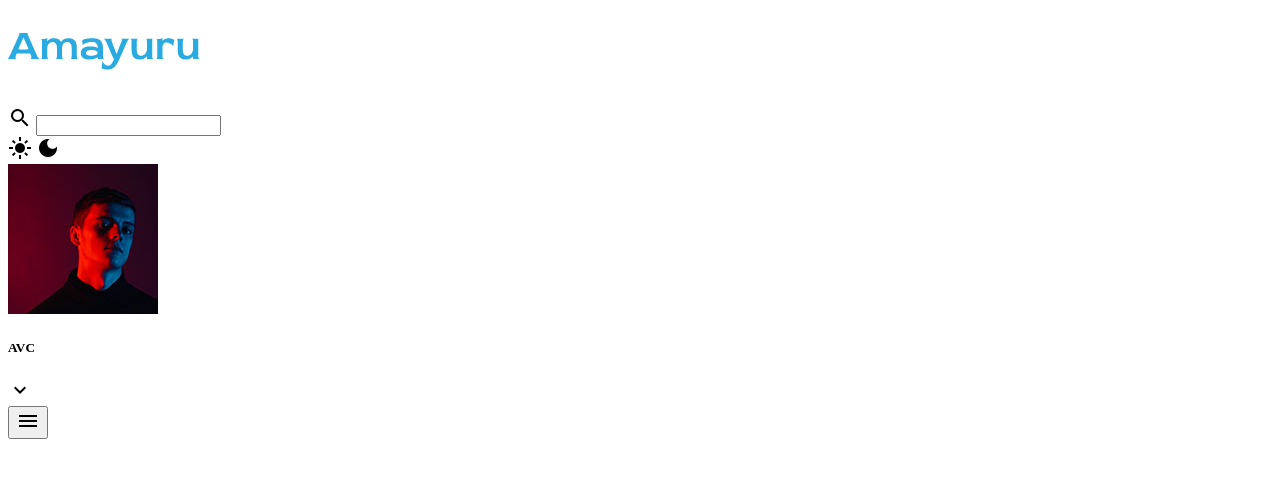
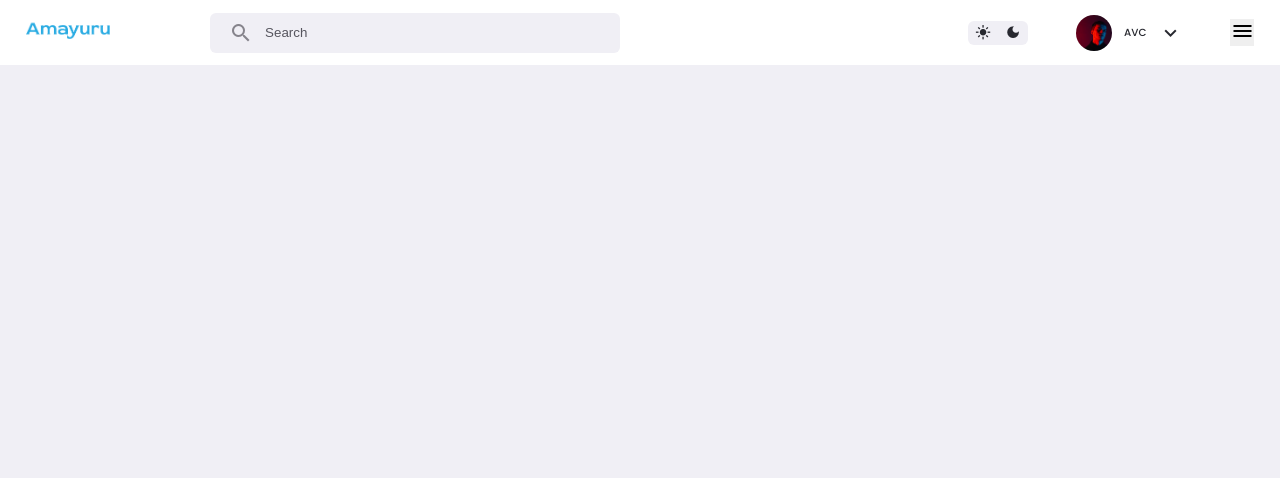
Before and after one commit to amayuru56789/AVC_Dash-Board, a plain HTML site: page AdminDashBoard/index.html in a window 1280 px wide. Drawn offline with Linux system fonts and the light colour scheme.

Commit message:
added css for navbar

```diff
--- a/AdminDashBoard/assets/css/styles.css
+++ b/AdminDashBoard/assets/css/styles.css
@@ -0,0 +1,216 @@
+/* ROOT CSS VARIABLES */
+:root{
+    --color-white: #ffffff;
+    --color-light: #f0eff5;
+    --color-gray-light: #86848c;
+    --color-gray-dark: #56555e;
+    --color-dark: #27282f;
+    --color-primary: rgb(71, 7, 234);
+    --color-success: rgb(34, 202, 75);
+    --color-danger: rgb(255, 67, 54);
+    --color-warning: rgb(234, 181, 7);
+    --color-purple: rgb(160, 99, 245);
+
+    --color-primary-light: rgba(71, 7, 234, 0.2);
+    --color-success-light: rgba(34, 202, 75, 0.2);
+    --color-danger-light: rgba(255, 67, 54, 0.2);
+    --color-purple-light: rgba(160, 99, 245, 0.2);
+
+    --card-padding: 1.6rem;
+    --padding-1: 1rem;
+    --padding-2: 8px;
+
+    --card-border-radius: 1.6rem;
+    --border-radius-1: 1rem;
+    --border-radius-2: 6px;
+}
+
+*{
+    margin: 0;
+    padding: 0;
+    outline: 0;
+    border: 0;
+    appearance: none;
+    text-decoration: none;
+    list-style: none;
+    box-sizing: border-box;
+}
+
+html{
+    font-size: 12px;
+}
+
+body{
+    background: var(--color-light);
+    font-family: poppins, sans-serif;
+    min-height: 100vh;
+    color: var(--color-dark);
+}
+
+img{
+    width: 100%;
+}
+
+h1{
+    font-size: 2.2rem;
+}
+
+h2{
+    font-size: 1.5rem;
+}
+
+h3{
+    font-size: 1.2rem;
+}
+
+h4{
+    font-size: 1rem;
+}
+
+h5{
+    font-size: 0.86rem;
+    font-weight: 500;
+}
+
+h6{
+    font-size: 7.6rem;
+}
+
+p{
+    font-size: 0.86rem;
+    color: var(--color-gray-dark)
+}
+
+small{
+    font-weight: 300;
+    font-size: 0.77rem;
+}
+
+.text-muted{
+    color: var(--color-gray-light)
+}
+
+.primary{
+    color: var(--color-primary);
+}
+
+.danger{
+    color: var(--color-danger);
+}
+
+.success{
+    color: var(--color-success);
+}
+
+.purple{
+    color: var(--color-purple);
+}
+
+.bg-primary{
+    background: var(--color-primary);
+    box-shadow: 0 0.8rem var(--color-primary-light);
+}
+
+.bg-danger{
+    background: var(--color-danger);
+    box-shadow: 0 0.8rem var(--color-danger-light);
+}
+
+.bg-success{
+    background: var(--color-success);
+    box-shadow: 0 0.8rem var(--color-success-light);
+}
+
+.bg-purple{
+    background: var(--color-purple);
+    box-shadow: 0 0.8rem var(--color-purple-light);
+}
+
+/* ============= NAV BAR ============ */
+nav{
+    width: 100%;
+    background: var(--color-white);
+    padding: 1rem 0;
+}
+
+nav .container{
+    display: flex;
+    justify-content: space-between;
+    align-items: center;
+    position: relative;
+    width: 96%;
+    margin: 0 auto;
+    /*background: black;*/
+}
+
+nav img.logo{
+    width: 7rem;
+}
+
+nav .search-bar{
+    background: var(--color-light);
+    padding: var(--padding-2) var(--card-padding);
+    width: 32vw;
+    border-radius: var(--border-radius-2);
+    display: flex;
+    align-items: center;
+    gap: 1rem;
+    color: var(--color-gray-light);
+    position: absolute;
+    left: 15%;
+}
+
+nav .search-bar input[type="search"]{
+    color: var(--color-dark);
+    background: transparent;
+    width: 100%;
+}
+
+nav .search-bar input[type="search"]::placeholder{
+    color: var(--color-gray-dark);
+}
+
+nav .profile-area{
+    display: flex;
+    align-items: center;
+    justify-content: space-between;
+    gap: 4rem;
+}
+
+nav .profile-area .theme-btn{
+    display: flex;
+    background: var(--color-light);
+    width: 5rem;
+    height: 2rem;
+    border-radius: var(--border-radius-2);
+    cursor: pointer;
+}
+
+nav .profile-area .theme-btn span{
+    width: 50%;
+    height: 100%;
+    display: flex;
+    align-items: center;
+    justify-content: center;
+    font-size: 1.3rem;
+}
+
+nav .profile-area .theme-btn .active{
+    background: var(--color-dark);
+    border-radius: var(--border-radius-2);
+    color: var(--color-white);
+}
+
+nav .profile-area .profile{
+    display: flex;
+    gap: 1rem;
+    align-items: center;
+}
+
+nav .profile-area .profile-photo{
+    display: block;
+    width: 3rem;
+    height: 3rem;
+    border-radius: 50%;
+    overflow: hidden;
+}
--- a/AdminDashBoard/index.html
+++ b/AdminDashBoard/index.html
@@ -20,7 +20,7 @@
             <img src="assets/images/Asset%201x.png" alt="" class="logo">
             <div class="search-bar">
                 <span class="material-icons-sharp">search</span>
-                <input type="search">
+                <input type="search" placeholder="Search">
             </div>
             <div class="profile-area">
                 <div class="theme-btn">
```
